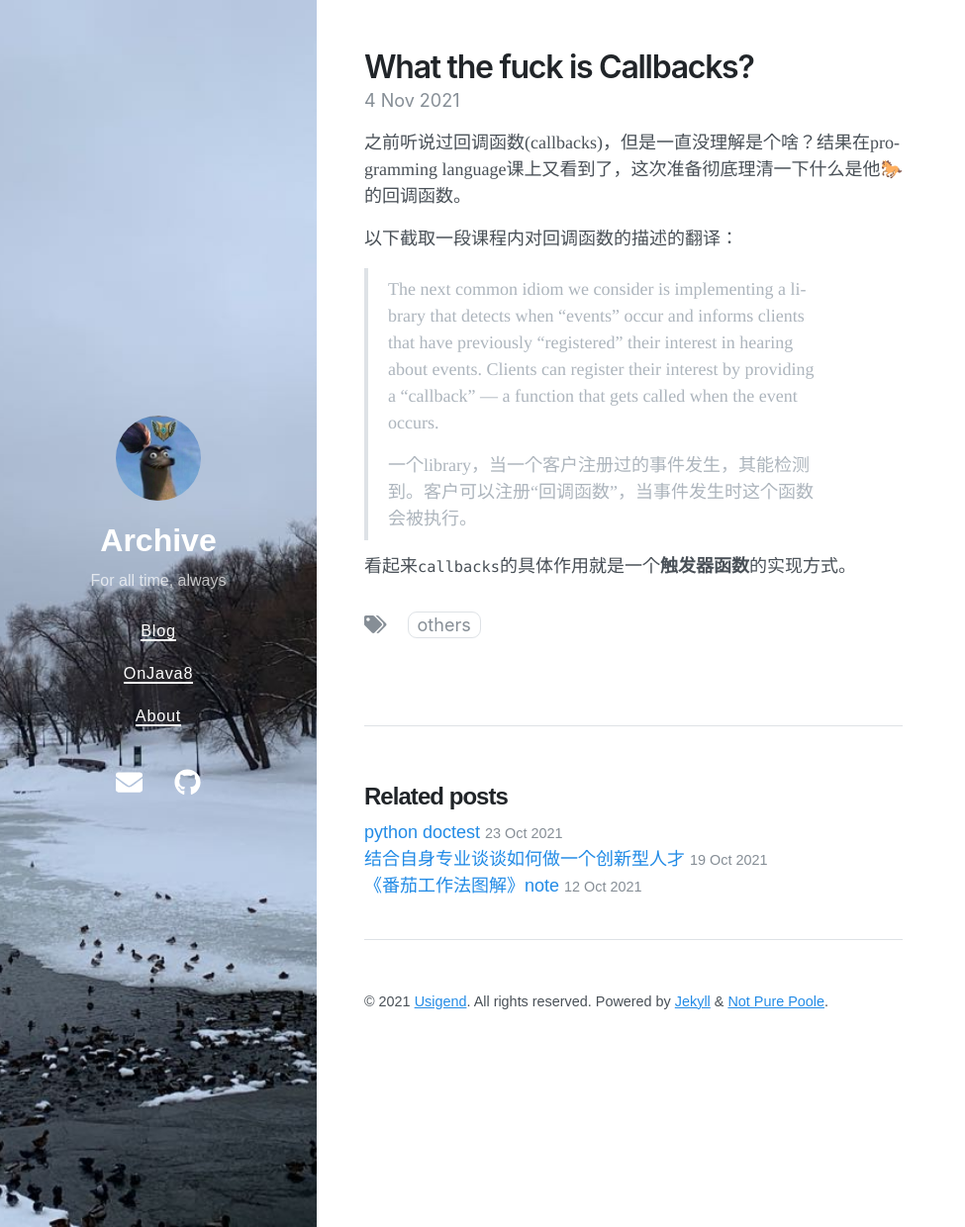
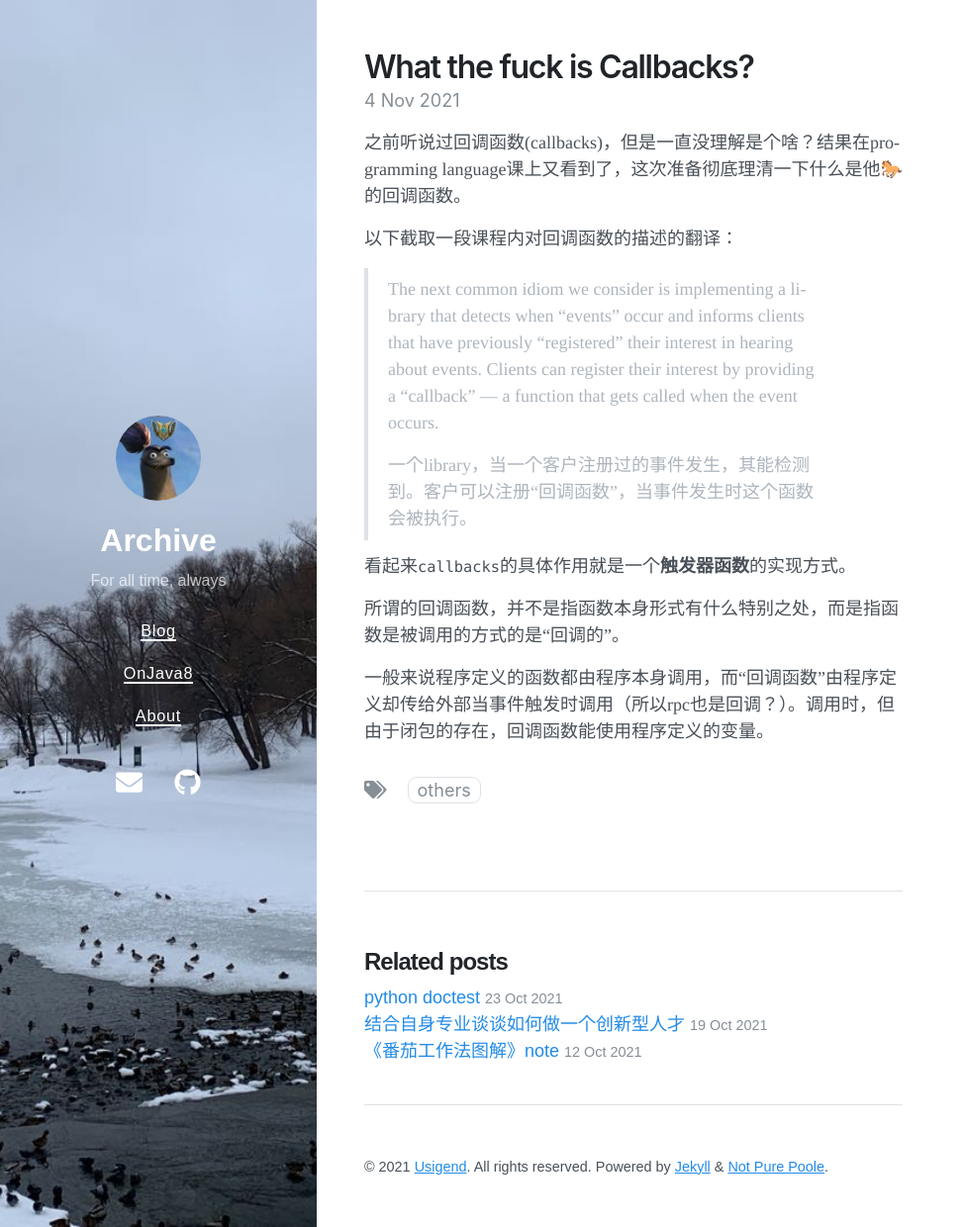
Before and after one commit to Usigned/Usigned.github.io, a Jekyll site: the page built from docs/_posts/2021-11-04-What-the-fuck-is-Callbacks.md, in a window 1280 px wide and 1240 px high. Shown: the whole window at 99% size, without its empty margins (0-975 px from the left). Built offline with Jekyll 4.4.1, drawn with Linux system fonts in a browser that asks for light colours; nearby versions of some CDN libraries; our own code applies the rules of GitHub Pages for plain Markdown files; comment, search, counter and statistics services are not loaded.

Commit message:
2021-11-04

```diff
--- a/docs/_posts/2021-11-04-What-the-fuck-is-Callbacks.md
+++ b/docs/_posts/2021-11-04-What-the-fuck-is-Callbacks.md
@@ -12,3 +12,7 @@ tags: others
 > 一个library，当一个客户注册过的事件发生，其能检测到。客户可以注册“回调函数”，当事件发生时这个函数会被执行。
 
 看起来`callbacks`的具体作用就是一个**触发器函数**的实现方式。
+
+所谓的回调函数，并不是指函数本身形式有什么特别之处，而是指函数是被调用的方式的是“回调的”。
+
+一般来说程序定义的函数都由程序本身调用，而“回调函数”由程序定义却传给外部当事件触发时调用（所以rpc也是回调？）。调用时，但由于闭包的存在，回调函数能使用程序定义的变量。
```
